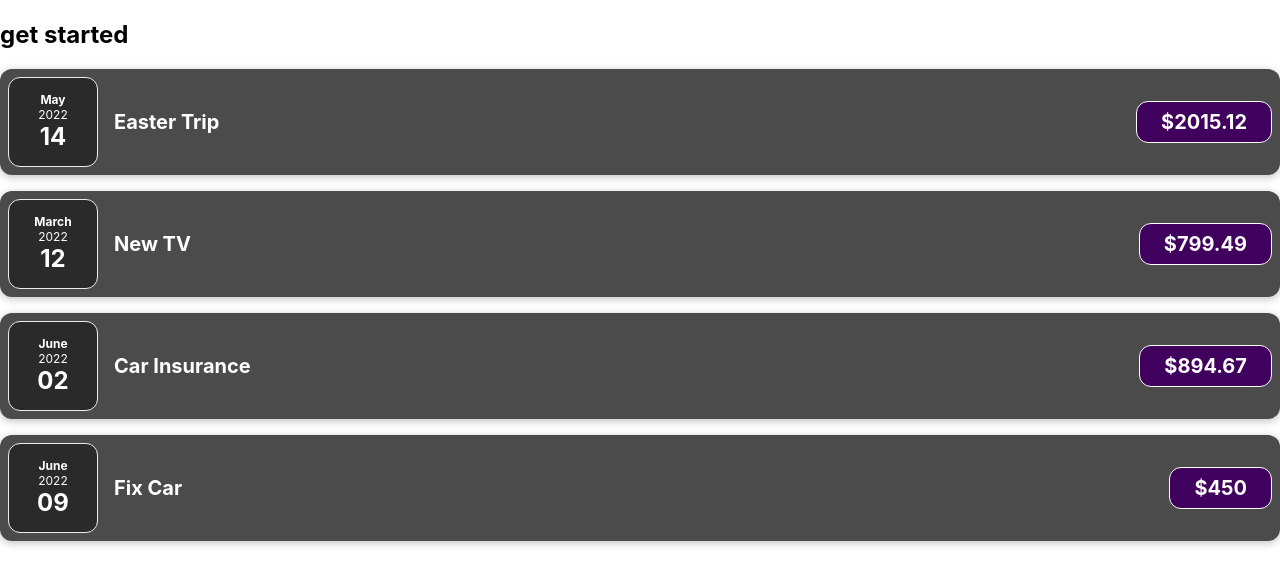
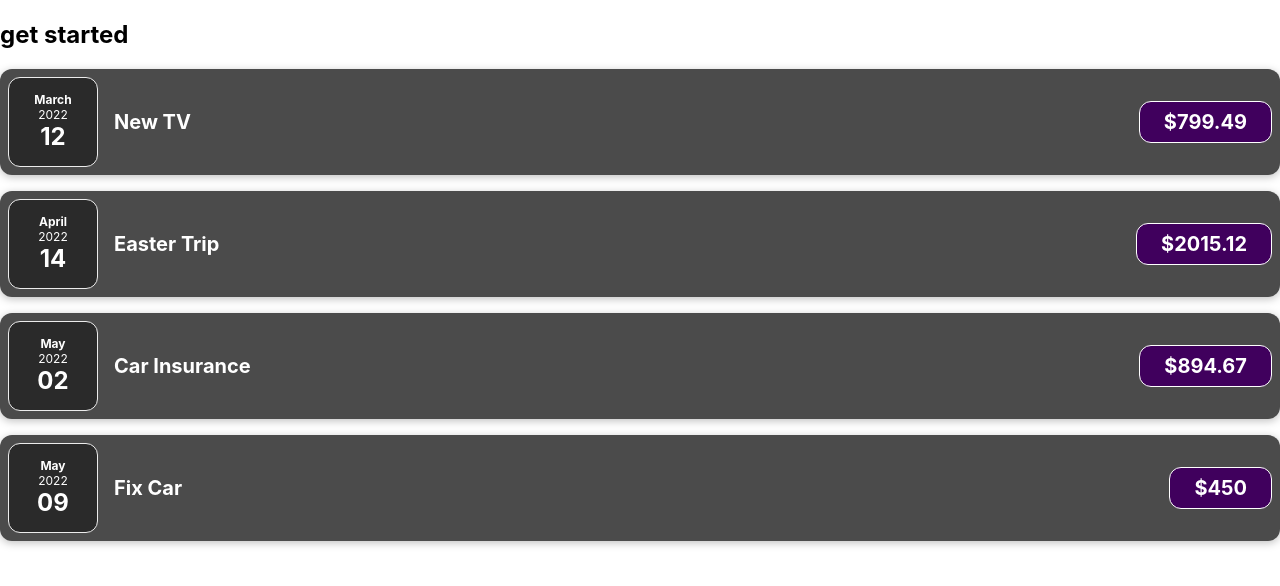
Before and after one commit to SilviaMYA/expense_tracker, a React (Create React App) app: page / in a window 1280 px wide. Shown: the top 586 px of the page. Built offline with nearby package versions, Linux system fonts and the light colour scheme.

Commit message:
adding comments related to Date

```diff
--- a/src/App.js
+++ b/src/App.js
@@ -1,33 +1,31 @@
-// import logo from "./logo.svg";
-// import "./App.css";
-
 import ExpenseItem from "./components/ExpenseItem";
 
 function App() {
+  //Integer value representing the month, beginning with 0 for January to 11 for December.
   const expenses = [
+    {
+      id: "expense2",
+      title: "New TV",
+      amount: 799.49,
+      date: new Date(2022, 2, 12), // 12-March-2022
+    },
     {
       id: "expense1",
       title: "Easter Trip",
       amount: 2015.12,
-      date: new Date(2022, 4, 14),
-    },
-    {
-      id: "expense2",
-      title: "New TV",
-      amount: 799.49,
-      date: new Date(2022, 2, 12),
+      date: new Date(2022, 3, 14), // 14-April-2022
     },
     {
       id: "expense3",
       title: "Car Insurance",
       amount: 894.67,
-      date: new Date(2022, 5, 2),
+      date: new Date(2022, 4, 2), // 2-May-2022
     },
     {
       id: "expense4",
       title: "Fix Car",
       amount: 450,
-      date: new Date(2022, 5, 9),
+      date: new Date(2022, 4, 9), // 6-May-2022
     },
   ];
   return (
--- a/src/components/ExpenseDate.js
+++ b/src/components/ExpenseDate.js
@@ -1,9 +1,9 @@
 import "./ExpenseDate.css";
 
 function ExpenseDate(props) {
-  const month = props.dateProp.toLocaleString("en-US", { month: "long" });
+  const month = props.dateProp.toLocaleString("en-AU", { month: "long" });
   const year = props.dateProp.getFullYear();
-  const day = props.dateProp.toLocaleString("en-US", { day: "2-digit" });
+  const day = props.dateProp.toLocaleString("en-AU", { day: "2-digit" });
 
   return (
     <div className="expense-date">
```
